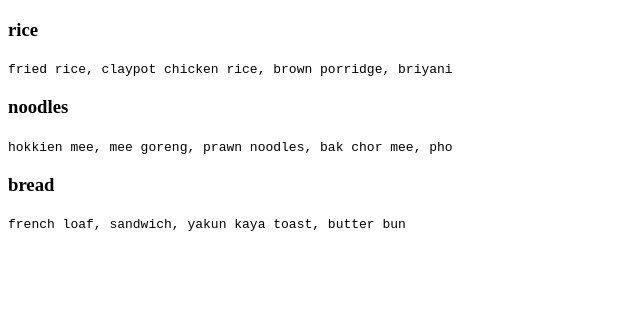
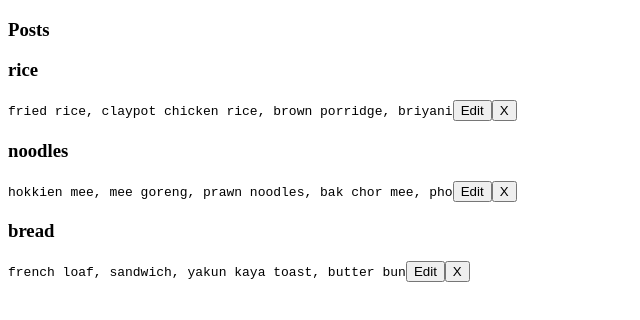
Before and after one commit to Paddlepop25/react-post-app-class-components, a React (Create React App) app: page / in a window 1280 px wide. Shown: the top 320 px of the page, without its empty margins (0-640 px from the left). Built offline with nearby package versions, Linux system fonts and the light colour scheme.

Commit message:
added del function for individual post

```diff
--- a/src/App.js
+++ b/src/App.js
@@ -1,4 +1,5 @@
 import React, { Component } from 'react'
+import Posts from './components/Posts'
 import './App.css'
 
 class App extends Component {
@@ -24,17 +25,20 @@ class App extends Component {
       },
     ],
   }
+
+  deletePost = (id) => {
+    const postToDelete = this.state.posts.filter((post) => {
+      return post.id !== id
+    })
+    // console.log(postToDelete)
+    this.setState({
+      posts: postToDelete,
+    })
+  }
   render() {
     return (
       <>
-        {this.state.posts.map((post) => {
-          return (
-            <div>
-              <h3>{post.title}</h3>
-              <code>{post.body}</code>
-            </div>
-          )
-        })}
+        <Posts posts={this.state.posts} delPost={this.deletePost} />
       </>
     )
   }
--- /dev/null
+++ b/src/components/Posts.js
@@ -0,0 +1,26 @@
+import React, { Component } from 'react'
+
+class Posts extends Component {
+  delPost = (id) => {
+    this.props.delPost(id)
+  }
+  render() {
+    return (
+      <>
+        <h3>Posts</h3>
+        {this.props.posts.map((post) => {
+          return (
+            <div key={post.id}>
+              <h3>{post.title}</h3>
+              <code>{post.body}</code>
+              <button>Edit</button>
+              <button onClick={() => this.delPost(post.id)}>X</button>
+            </div>
+          )
+        })}
+      </>
+    )
+  }
+}
+
+export default Posts
```
Also changed, not shown: 1 other file (tests, documents, lock files or other folders).
